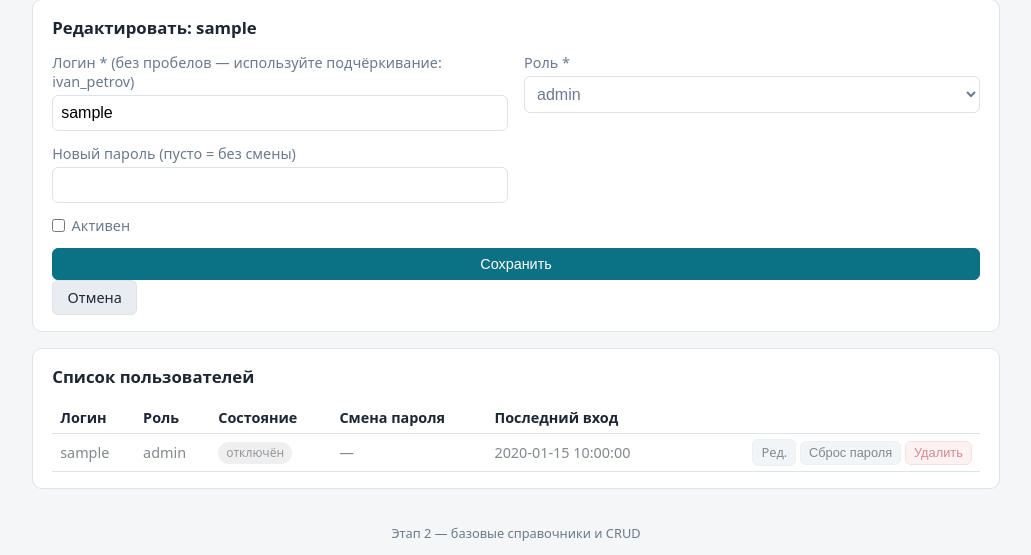
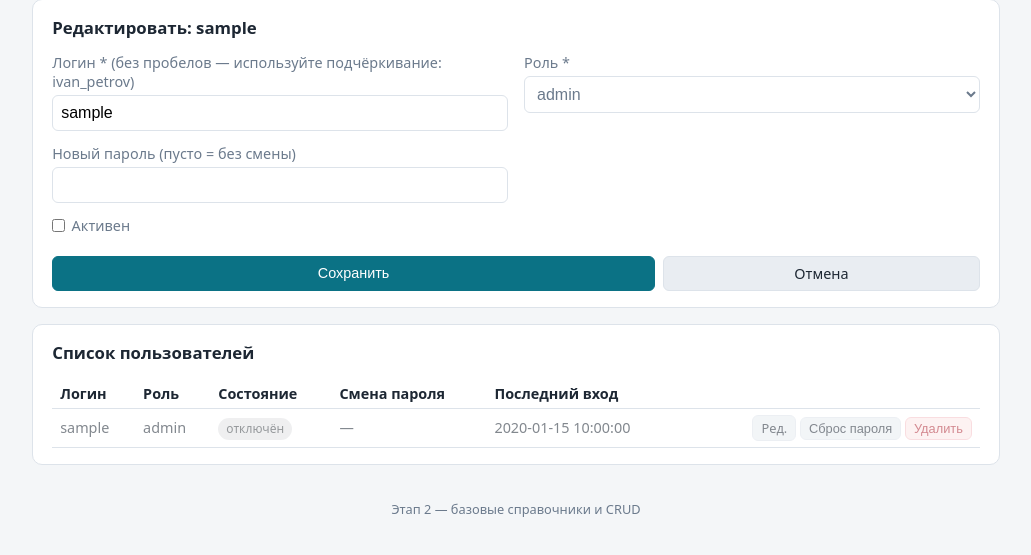
Before and after one commit to alexyalt/poliv, a Python web app: template server/app/templates/users.html in a window 1280 px wide. Shown: the part 108-663 px from the top of the page, without its empty margins (124-1155 px from the left). Run offline with Jinja, Linux system fonts and the light colour scheme; the template is opened without the code that fills it: most values are stand-ins (such as "Sample title", 1, 10 or a date in 2020).

Commit message:
UI v4: сквозной fix кнопок Сохранить/Отмена (2/3+1/3) на всех формах; убрать width:100% у btn-primary; cache-busting CSS через версию

```diff
--- a/server/app/static/themes/default.css
+++ b/server/app/static/themes/default.css
@@ -20,7 +20,7 @@ select{display:block;width:100%;padding:.5rem;margin-top:.25rem;border:1px solid
 .filters input,.filters select{width:auto;display:inline-block;margin:0}
 .row-muted td{color:#999}
 .btn{display:inline-block;background:#e9edf2;border:1px solid var(--border);border-radius:6px;padding:.45rem .9rem;cursor:pointer;text-decoration:none;color:var(--text);font-size:.9rem}
-.btn-primary{background:var(--accent);color:#fff;border-color:var(--accent);width:100%}
+.btn-primary{background:var(--accent);color:#fff;border-color:var(--accent)}
 .btn-small{padding:.2rem .5rem;font-size:.8rem}
 .alert{padding:.6rem .8rem;border-radius:6px;margin-bottom:.8rem}
 .alert-error{background:#fde8e8;color:#b02a37;border:1px solid #f5c2c7}
--- a/server/app/templates/base.html
+++ b/server/app/templates/base.html
@@ -4,7 +4,7 @@
   <meta charset="utf-8">
   <meta name="viewport" content="width=device-width, initial-scale=1">
   <title>{% block title %}Полив{% endblock %} — Автополив (v.{{ app_version }})</title>
-  <link rel="stylesheet" href="/static/themes/default.css">
+  <link rel="stylesheet" href="/static/themes/default.css?v={{ app_version }}">
 </head>
 <body>
 <header class="topbar">
--- a/server/app/templates/program_detail.html
+++ b/server/app/templates/program_detail.html
@@ -56,8 +56,10 @@
     <h3>Порядок выполнения (перетащите или используйте ▲▼; ✕ — убрать зону)</h3>
     <ol id="order-list"></ol>
     <input type="hidden" name="order_json" id="order-json" value="">
-    <button type="submit" class="btn btn-primary">Сохранить состав</button>
-    <a class="btn" href="/programs/{{ prog.id }}">Отмена</a>
+    <div class="form-actions">
+      <button type="submit" class="btn btn-primary form-btn-save">Сохранить состав</button>
+      <a class="btn form-btn-cancel" href="/programs/{{ prog.id }}">Отмена</a>
+    </div>
   </form>
 </div>
 {% endif %}
--- a/server/app/templates/users.html
+++ b/server/app/templates/users.html
@@ -26,9 +26,12 @@
     </label>
     <label class="check"><input type="checkbox" name="enabled" value="on"
       {{ 'checked' if (editing_user and editing_user.enabled) or not editing_user }}> Активен</label>
-    <div><button type="submit" class="btn btn-primary">Сохранить</button></div>
+    <!-- Правка v4: Сохранить 2/3, Отмена 1/3 в одной строке -->
+    <div class="form-actions">
+      <button type="submit" class="btn btn-primary form-btn-save">Сохранить</button>
+      <a class="btn form-btn-cancel" href="/users">Отмена</a>
+    </div>
   </form>
-  <a class="btn" href="/users">Отмена</a>
 </div>
 
 <div class="card">
```
Also changed, not shown: WorkBook/WORKBOOK.md (+10 -0 lines), server/app/templates/controllers.html (+5 -2 lines), server/app/templates/programs.html (+5 -2 lines).
